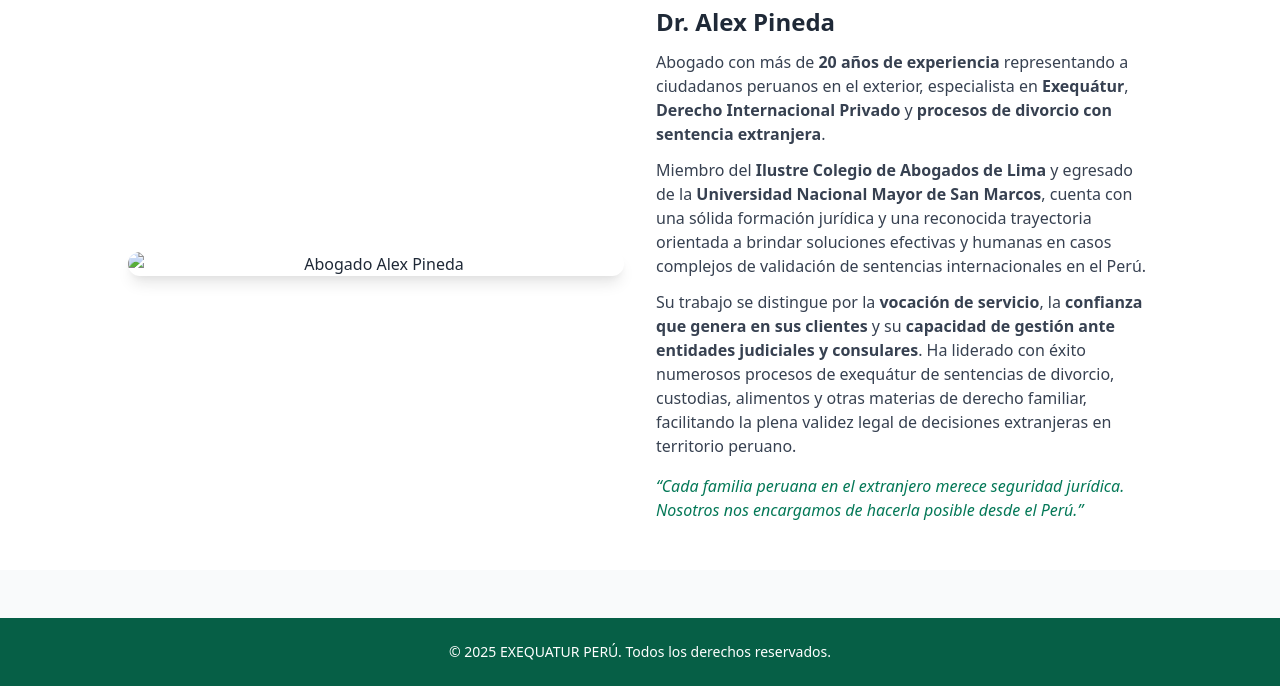
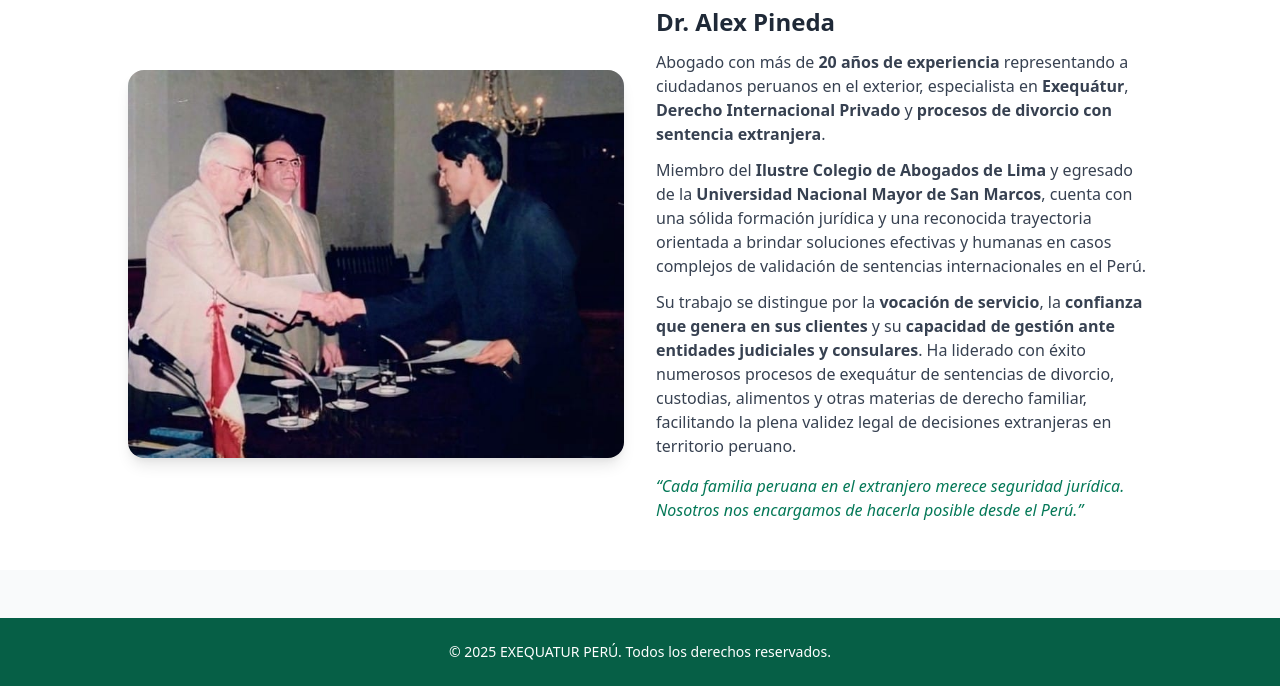
Before and after one commit to Exequatur/exequatur.pe, a plain HTML site: page director.html in a window 1280 px wide. Shown: the part 166-852 px from the top of the page. Drawn offline with nearby package versions, Linux system fonts and the light colour scheme.

Commit message:
Update director.html

```diff
--- a/director.html
+++ b/director.html
@@ -18,7 +18,7 @@
   <section id="abogado" class="bg-white py-12 px-6 text-center">
     <h2 class="text-3xl font-bold text-green-800 mb-6">Fundador y Director Jurídico</h2>
     <div class="max-w-5xl mx-auto grid grid-cols-1 md:grid-cols-2 items-center gap-8">
-      <img src="img/alex-pineda.jpg" alt="Abogado Alex Pineda" class="rounded-2xl shadow-lg w-full h-auto object-cover" />
+      <img src="alex-pineda.jpg" alt="Abogado Alex Pineda" class="rounded-2xl shadow-lg w-full h-auto object-cover" />
       <div class="text-left">
         <h3 class="text-2xl font-semibold text-gray-800">Dr. Alex Pineda</h3>
         <p class="text-gray-700 mt-3">
```
